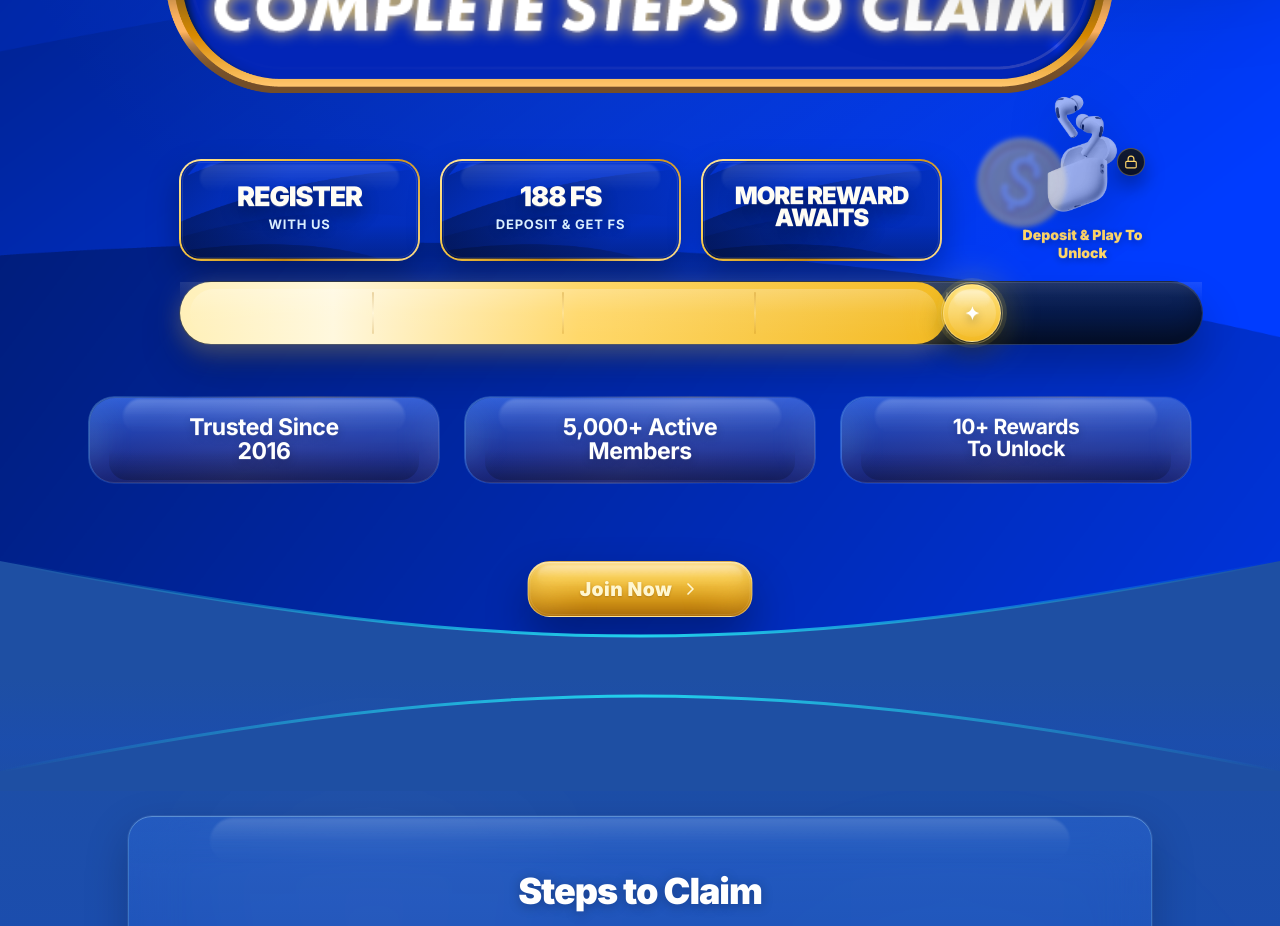
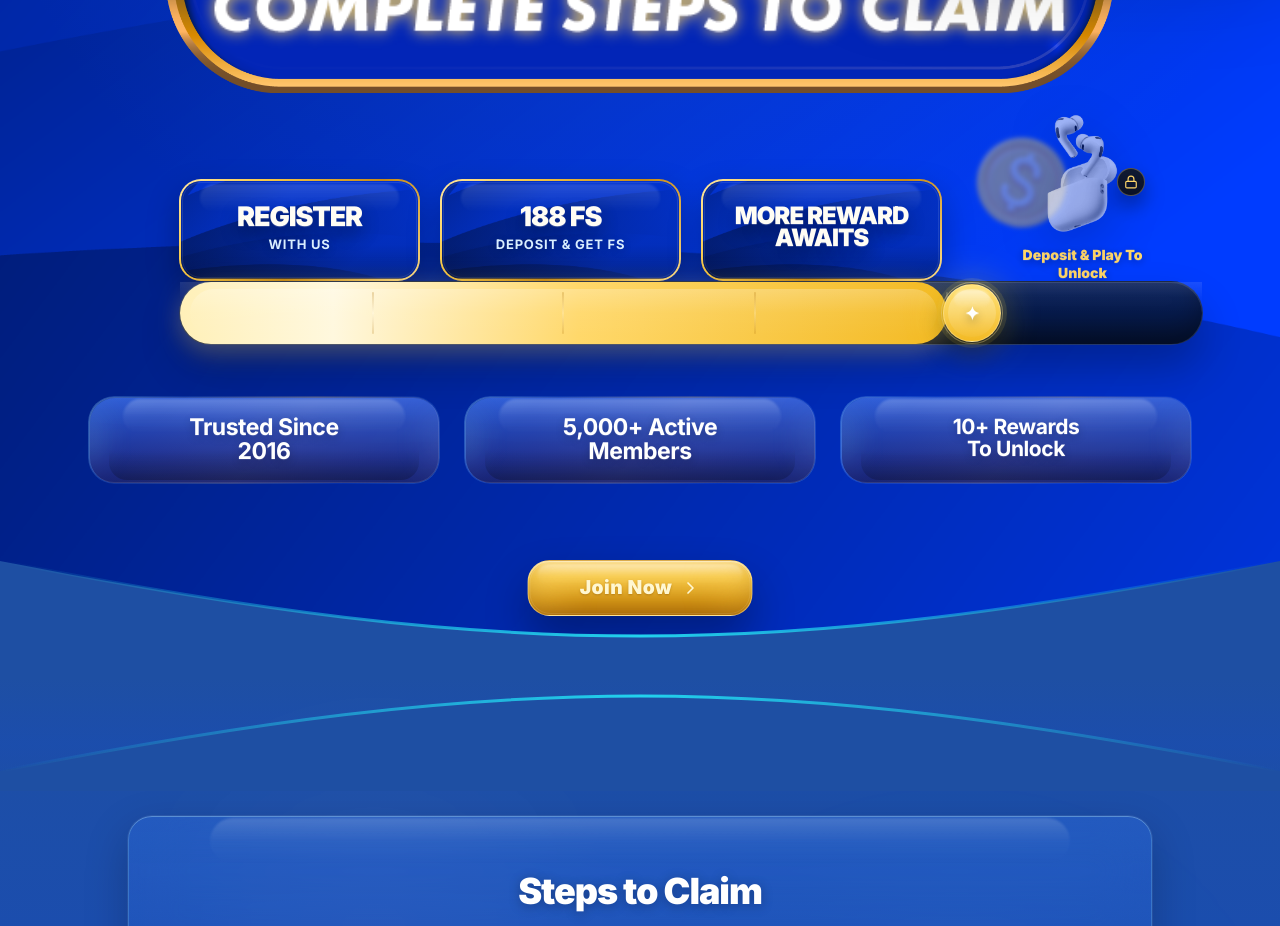
Before and after one commit to jeffthecool9/i88-Airpod-On-going-, a React (Vite) app: page / in a window 1280 px wide. Shown: the part 900-1826 px from the top of the page. Built offline with nearby package versions, Linux system fonts and the light colour scheme.

Commit message:
Update App.tsx

```diff
--- a/src/App.tsx
+++ b/src/App.tsx
@@ -891,7 +891,7 @@ const HeroCTA = () => {
   return (
     <div className="absolute left-1/2 z-[10] -translate-x-1/2"
   style={{
-    bottom: "calc(clamp(3.75rem,5.2vw,8.5rem) - 4px)"
+   bottom: "clamp(3.4rem,5vw,8.2rem)"
   }}
 >
       <motion.button
@@ -1208,7 +1208,7 @@ useEffect(() => {
                   }}
                 >
                   <div className="mx-auto max-w-5xl">
-                    <div className="mb-5 grid grid-cols-4 items-end gap-2.5 sm:gap-3 lg:gap-4 xl:gap-5 2xl:gap-6">
+                    <div className="mt-[5px] mb-0 grid grid-cols-4 items-end gap-2.5 sm:gap-3 lg:gap-4 xl:gap-5 2xl:gap-6">
                       {trackerItems.map((item, i) => {
                         const stageNumber = i + 1;
                         const isReached = progressLevel >= stageNumber;
```
